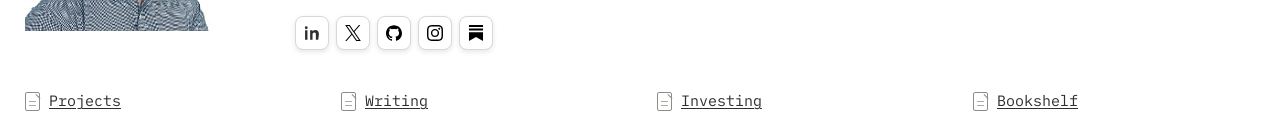
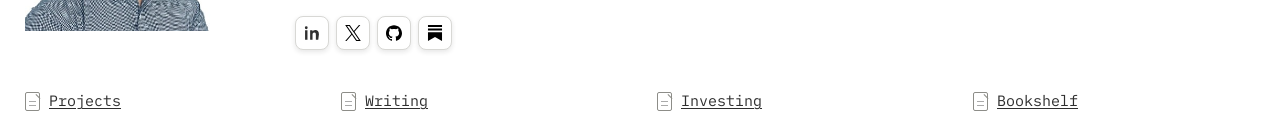
Before and after one commit to arpit-sidana/website, a plain HTML site: page index.html in a window 1280 px wide. Shown: the part 372-485 px from the top of the page. Drawn offline with Linux system fonts and the light colour scheme.

Commit message:
Remove Instagram link from homepage

```diff
--- a/index.html
+++ b/index.html
@@ -19,7 +19,6 @@
           <a class="social-icon-link" href="https://www.linkedin.com/in/arpitsidana/" target="_blank" rel="me noopener noreferrer" aria-label="LinkedIn" title="LinkedIn"><img src="assets/icons/social/linkedin.svg" alt=""></a>
           <a class="social-icon-link" href="https://twitter.com/arpit_sidana" target="_blank" rel="me noopener noreferrer" aria-label="X" title="X"><img src="assets/icons/social/x.svg" alt=""></a>
           <a class="social-icon-link" href="https://github.com/arpit-sidana" target="_blank" rel="me noopener noreferrer" aria-label="GitHub" title="GitHub"><img src="assets/icons/social/github.svg" alt=""></a>
-          <a class="social-icon-link" href="https://www.instagram.com/arpitsidana/" target="_blank" rel="me noopener noreferrer" aria-label="Instagram" title="Instagram"><img src="assets/icons/social/instagram.svg" alt=""></a>
           <a class="social-icon-link" href="https://substack.com/@arpitsidana" target="_blank" rel="me noopener noreferrer" aria-label="Substack" title="Substack"><img src="assets/icons/social/substack.svg" alt=""></a>
         </div>
       </div>
```
